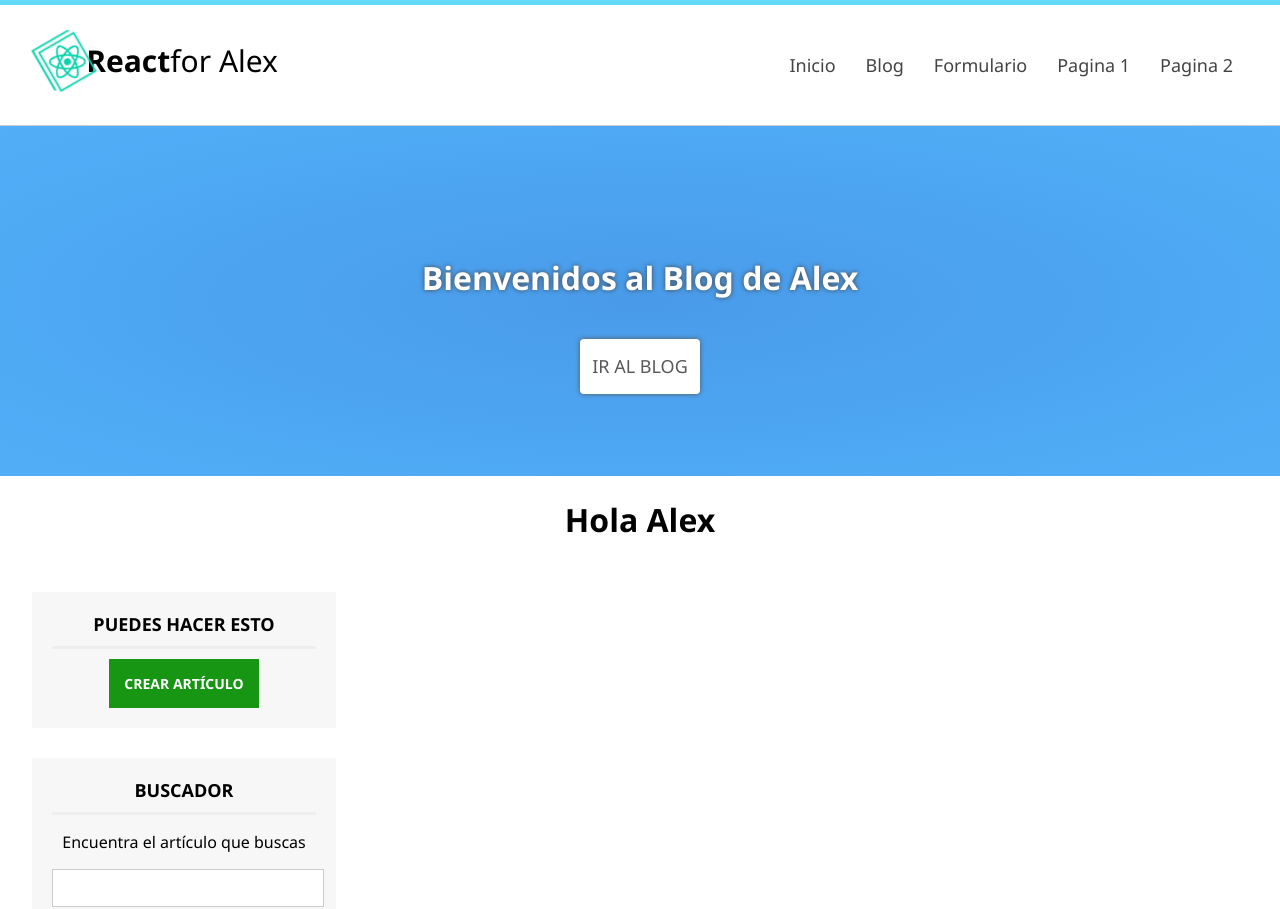
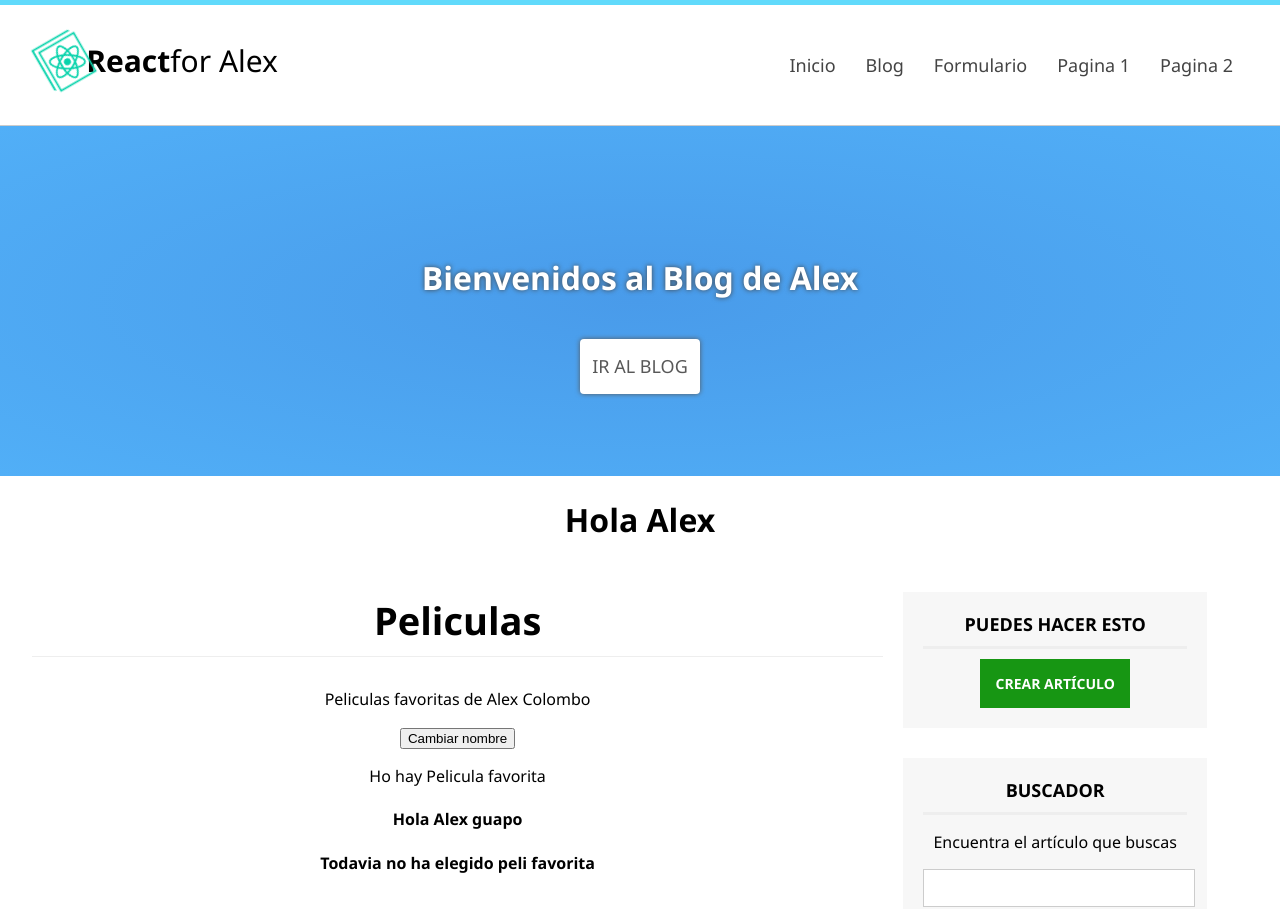
Before and after one commit to AleSkywaker/React_ALX, a React (Create React App) app: page /pagina1 in a window 1280 px wide. Shown: the top 909 px of the page. Built offline with nearby package versions, Linux system fonts and the light colour scheme; grey boxes are pictures that could not be loaded.

Commit message:
testing routing without component

```diff
--- a/src/components/Peliculas.js
+++ b/src/components/Peliculas.js
@@ -72,6 +72,8 @@ class Peliculas extends Component {
           <p>Ho hay Pelicula favorita</p>
         )}
 
+        {<h4>{this.props.saludo}</h4>}
+
         {favorita}
         {/**Crear componentes peliculas */}
         <div id="articles" className="peliculas">
--- a/src/components/Router.js
+++ b/src/components/Router.js
@@ -12,7 +12,16 @@ class Router extends React.Component {
         <Switch>
           <Route exact path="/" component={Peliculas} />
           <Route exact path="/prueba" component={Seccion} />
-          <Route exact path="/pagina1" render={() => <h1>Hola Alex</h1>} />
+          <Route
+            exact
+            path="/pagina1"
+            render={() => (
+              <React.Fragment>
+                <h1>Hola Alex</h1>
+                <Peliculas saludo="Hola Alex guapo" />
+              </React.Fragment>
+            )}
+          />
 
           <Route component={Error} />
         </Switch>
```
